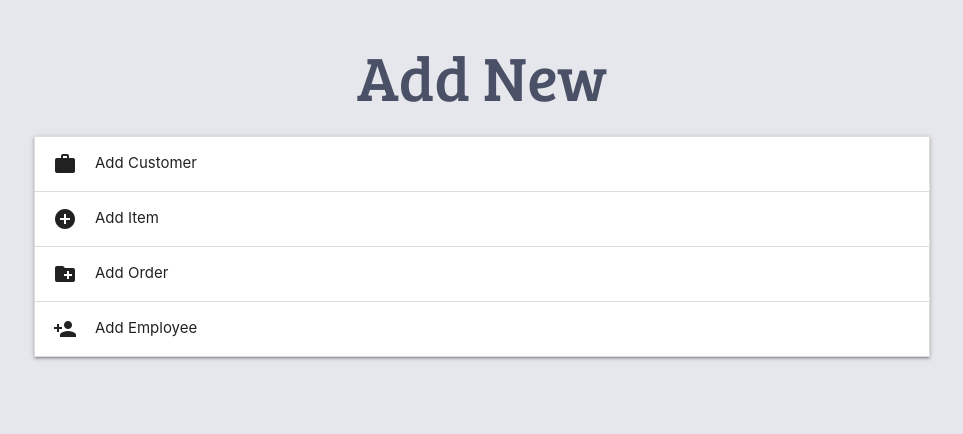
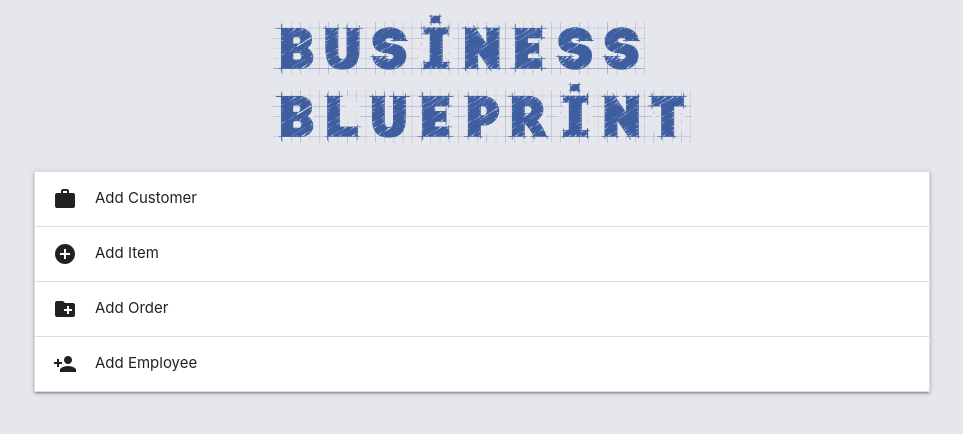
Before and after one commit to lalliere/business-blueprint, a website: page html/addNew.html in a window 1280 px wide. Shown: the whole page, without its empty margins (158-1121 px from the left). Drawn offline with nearby package versions, Linux system fonts and the light colour scheme.

Commit message:
created logos folder, added logos

```diff
--- a/html/addNew.html
+++ b/html/addNew.html
@@ -18,7 +18,12 @@
 </head>
 
 <body>
-    <h1 class="col s6 center-align">Add New</h1>
+
+    <div class="mainWrapper">
+        <div class="col s6 center-align">
+            <img src="../logos/bb3Blue.png" class="mainLogo" alt="Business Blueprint">
+        </div>
+
         <div class="container">
             <ul class="collapsible">
                 <li>
@@ -50,8 +55,8 @@
                                             <span class="helper-text" data-error="Please enter a valid email"></span>
                                         </div>
                                         <div class="input-field col s6">
-                                        <input id="CuPhone" type="tel" class="validate" pattern="^\d{3}-\d{3}-\d{4}$"
-                                            required>
+                                            <input id="CuPhone" type="tel" class="validate"
+                                                pattern="^\d{3}-\d{3}-\d{4}$" required>
                                             <label for="CuPhone">Phone Number (xxx-xxx-xxxx)</label>
                                             <span class="helper-text"
                                                 data-error="Please enter a valid phone number in correct format"></span>
@@ -84,7 +89,8 @@
                                     </div>
                                     <div class="row">
                                         <div class="input-field col s12">
-                                        <textarea id="itemDescription" type="text" class="materialize-textarea"></textarea>
+                                            <textarea id="itemDescription" type="text"
+                                                class="materialize-textarea"></textarea>
                                             <label for="itemDescription">Item Description</label>
                                         </div>
                                     </div>
@@ -134,7 +140,8 @@
                                         <div class="input-field col s2">
                                             <input id="EmState" type="text" data-length="2" class="validate">
                                             <label for="EmState">State</label>
-                                        <span class="helper-text" data-error="Please enter a valid State abbreviation"></span>
+                                            <span class="helper-text"
+                                                data-error="Please enter a valid State abbreviation"></span>
                                         </div>
                                     </div>
                                     <div class="row">
@@ -144,8 +151,8 @@
                                             <span class="helper-text" data-error="Please enter a valid email"></span>
                                         </div>
                                         <div class="input-field col s6">
-                                        <input id="EmPhone" type="tel" class="validate" pattern="^\d{3}-\d{3}-\d{4}$"
-                                            required>
+                                            <input id="EmPhone" type="tel" class="validate"
+                                                pattern="^\d{3}-\d{3}-\d{4}$" required>
                                             <label for="EmPhone">Phone Number (xxx-xxx-xxxx)</label>
                                             <span class="helper-text"
                                                 data-error="Please enter a valid phone number in correct format"></span>
@@ -160,13 +167,14 @@
                     </div>
                 </li>
 
+            </ul>
 
-
-        </ul>
         </div>
 
+    </div>
     <script src="https://cdnjs.cloudflare.com/ajax/libs/materialize/0.97.3/js/materialize.min.js"></script>
     <script src="/script.js"></script>
+
 </body>
 
 </html>
--- a/html/style.css
+++ b/html/style.css
@@ -28,6 +28,10 @@ h1 {
     background-color: #9CB3C5;
 }
 
+.mainLogo {
+    width: 35%;
+}
+
 
 font-family: 'Bree Serif', serif;
 font-family: 'IBM Plex Serif', serif;
```
Also changed, not shown: logos/b1.jpg (added), logos/b2.jpg (added), logos/b3Blue.png (added), logos/b3White.png (added), logos/bb1.jpg (added), logos/bb2.jpg (added), logos/bb3Blue.png (added), logos/bb3White.png (added), 6 other files. Lines whose indentation alone changed are shown as unchanged.
